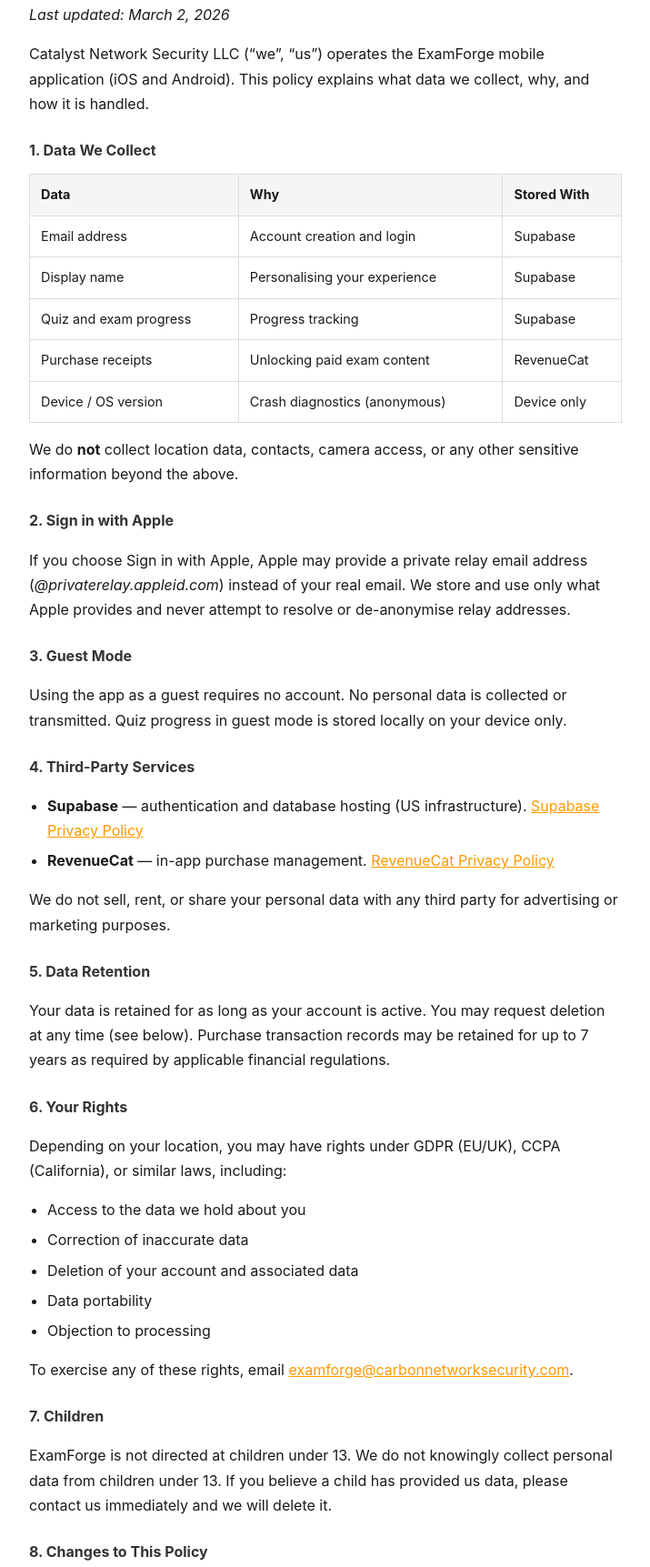
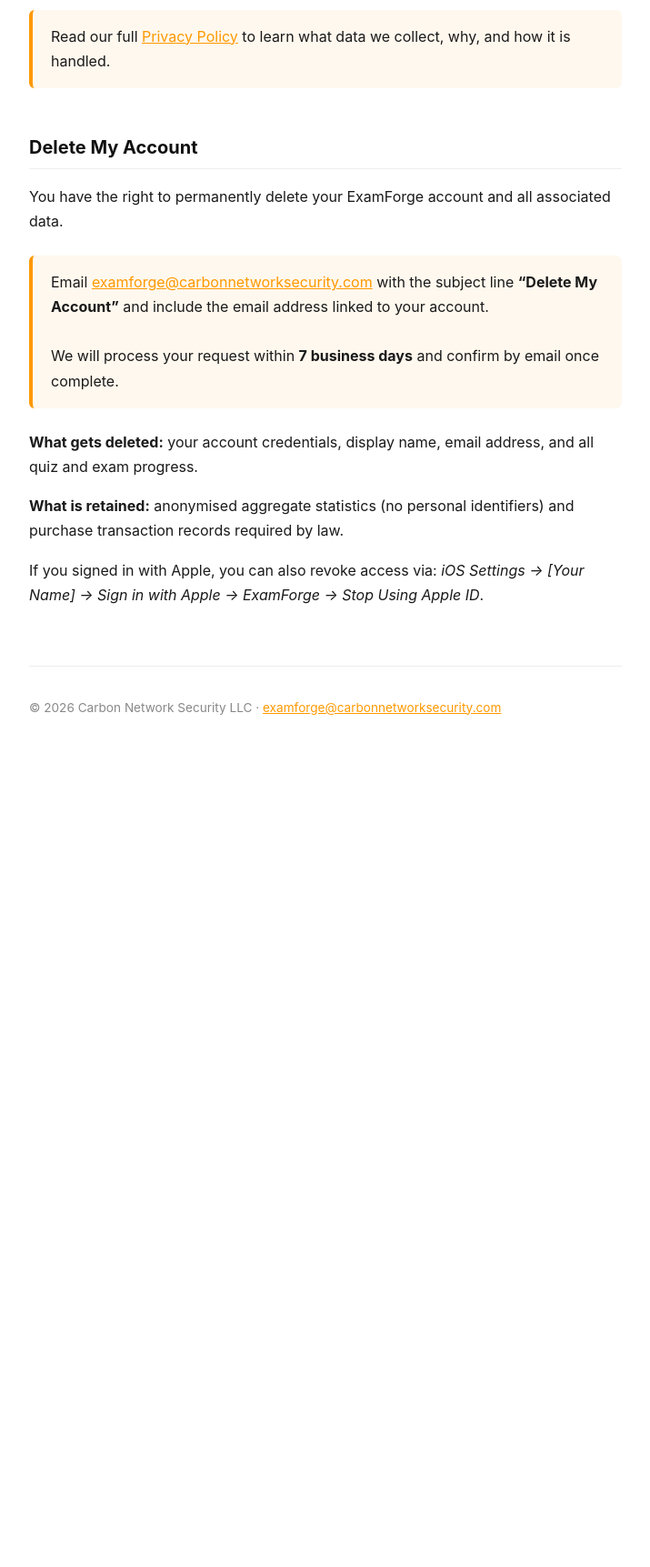
Before and after one commit to shadowCyber/examforge-support, a plain HTML site: page index.html in a window 1280 px wide. Shown: the part 880-2603 px from the top of the page at 91% size, without its empty margins (282-997 px from the left). After the commit the page ends 1763 px from the top, so only its background shows below. Drawn offline with Linux system fonts and the light colour scheme.

Commit message:
Update privacy policy section in index.html and correct company name in privacy.html

```diff
--- a/index.html
+++ b/index.html
@@ -94,53 +94,9 @@
   <!-- PRIVACY POLICY -->
   <section id="privacy">
     <h2>Privacy Policy</h2>
-    <p><em>Last updated: March 2, 2026</em></p>
-
-    <p>Catalyst Network Security LLC (&ldquo;we&rdquo;, &ldquo;us&rdquo;) operates the ExamForge mobile application (iOS and Android). This policy explains what data we collect, why, and how it is handled.</p>
-
-    <h3>1. Data We Collect</h3>
-    <table>
-      <tr><th>Data</th><th>Why</th><th>Stored With</th></tr>
-      <tr><td>Email address</td><td>Account creation and login</td><td>Supabase</td></tr>
-      <tr><td>Display name</td><td>Personalising your experience</td><td>Supabase</td></tr>
-      <tr><td>Quiz and exam progress</td><td>Progress tracking</td><td>Supabase</td></tr>
-      <tr><td>Purchase receipts</td><td>Unlocking paid exam content</td><td>RevenueCat</td></tr>
-      <tr><td>Device / OS version</td><td>Crash diagnostics (anonymous)</td><td>Device only</td></tr>
-    </table>
-    <p>We do <strong>not</strong> collect location data, contacts, camera access, or any other sensitive information beyond the above.</p>
-
-    <h3>2. Sign in with Apple</h3>
-    <p>If you choose Sign in with Apple, Apple may provide a private relay email address (<em>@privaterelay.appleid.com</em>) instead of your real email. We store and use only what Apple provides and never attempt to resolve or de-anonymise relay addresses.</p>
-
-    <h3>3. Guest Mode</h3>
-    <p>Using the app as a guest requires no account. No personal data is collected or transmitted. Quiz progress in guest mode is stored locally on your device only.</p>
-
-    <h3>4. Third-Party Services</h3>
-    <ul>
-      <li><strong>Supabase</strong> &mdash; authentication and database hosting (US infrastructure). <a href="https://supabase.com/privacy" target="_blank" rel="noopener">Supabase Privacy Policy</a></li>
-      <li><strong>RevenueCat</strong> &mdash; in-app purchase management. <a href="https://www.revenuecat.com/privacy" target="_blank" rel="noopener">RevenueCat Privacy Policy</a></li>
-    </ul>
-    <p>We do not sell, rent, or share your personal data with any third party for advertising or marketing purposes.</p>
-
-    <h3>5. Data Retention</h3>
-    <p>Your data is retained for as long as your account is active. You may request deletion at any time (see below). Purchase transaction records may be retained for up to 7 years as required by applicable financial regulations.</p>
-
-    <h3>6. Your Rights</h3>
-    <p>Depending on your location, you may have rights under GDPR (EU/UK), CCPA (California), or similar laws, including:</p>
-    <ul>
-      <li>Access to the data we hold about you</li>
-      <li>Correction of inaccurate data</li>
-      <li>Deletion of your account and associated data</li>
-      <li>Data portability</li>
-      <li>Objection to processing</li>
-    </ul>
-    <p>To exercise any of these rights, email <a href="mailto:examforge@carbonnetworksecurity.com">examforge@carbonnetworksecurity.com</a>.</p>
-
-    <h3>7. Children</h3>
-    <p>ExamForge is not directed at children under 13. We do not knowingly collect personal data from children under 13. If you believe a child has provided us data, please contact us immediately and we will delete it.</p>
-
-    <h3>8. Changes to This Policy</h3>
-    <p>We may update this policy periodically. Continued use of the app after changes are posted constitutes your acceptance. The &ldquo;last updated&rdquo; date above always reflects the current version.</p>
+    <div class="card">
+      <p>Read our full <a href="privacy.html">Privacy Policy</a> to learn what data we collect, why, and how it is handled.</p>
+    </div>
   </section>
 
   <!-- ACCOUNT DELETION -->
```
Also changed, not shown: privacy.html (+1 -1 lines).
